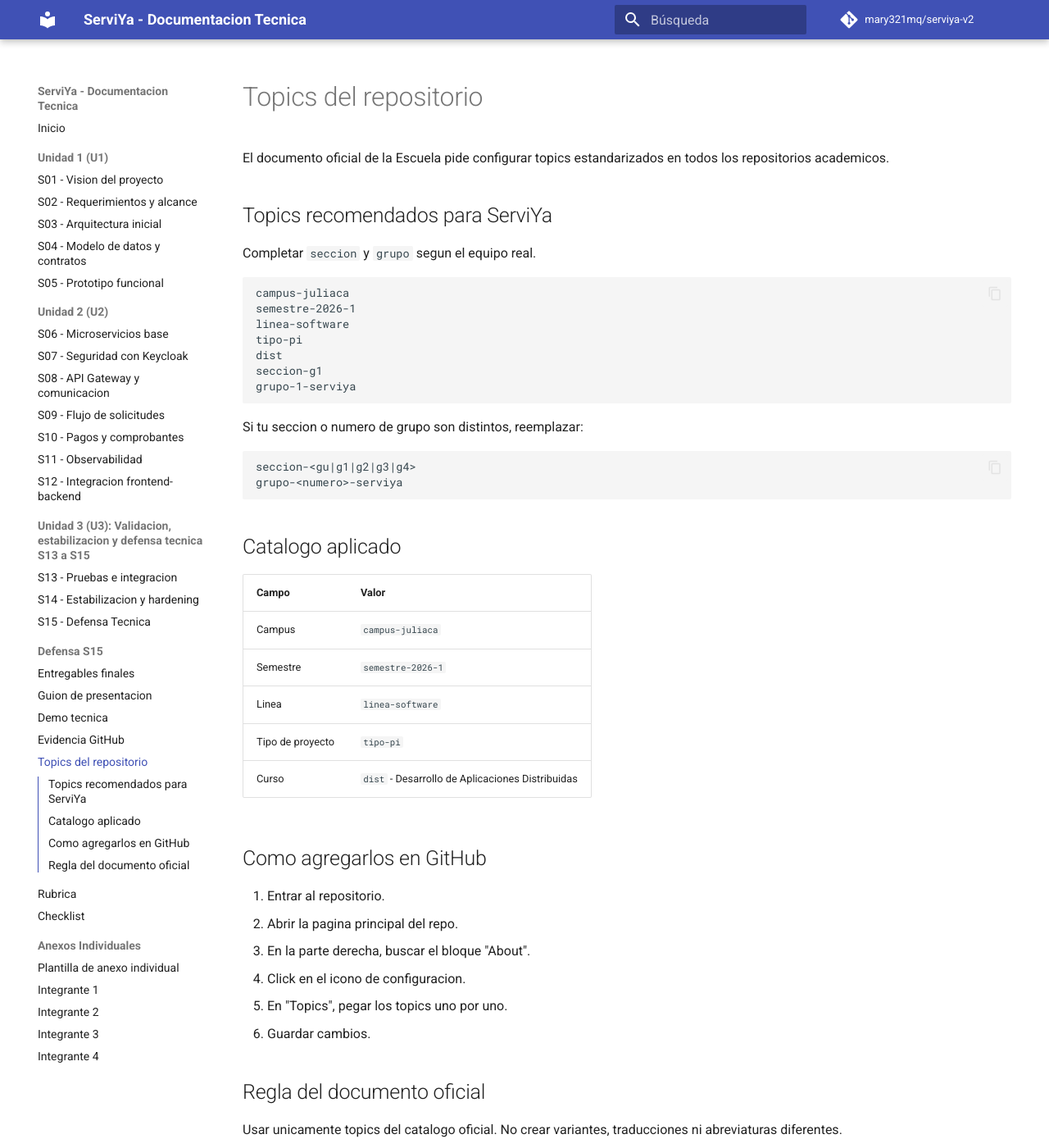
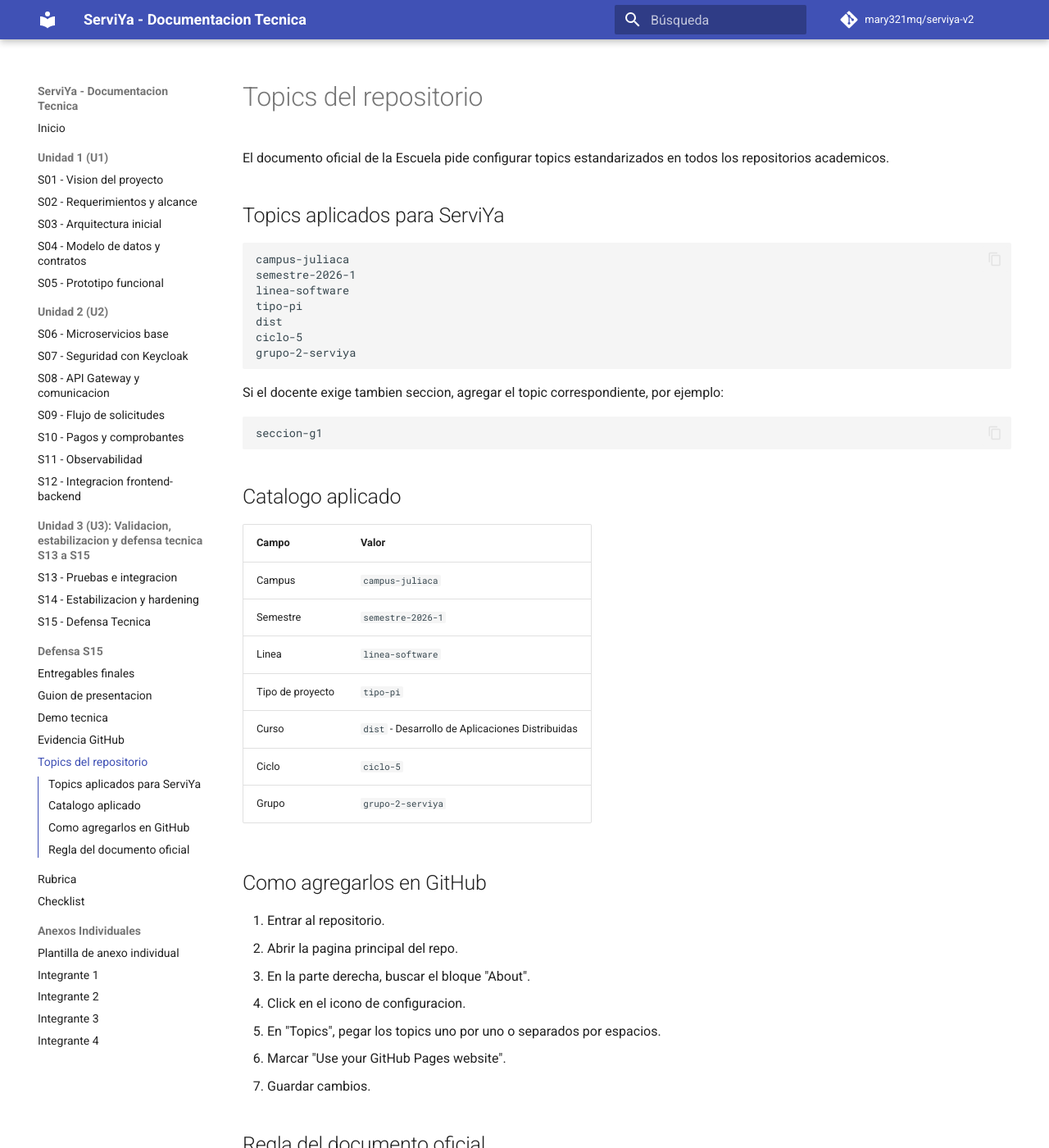
Before and after one commit to mary321mq/serviya-v2, an MkDocs documentation site: the page built from docs/defensa-s15/topics-repositorio.md, in a window 1280 px wide and 1400 px high. Shown: the whole window at 82% size. Built offline with MkDocs 1.6.1 and Material for MkDocs 9.7.7, drawn with Linux system fonts in a browser that asks for light colours; comment, search, counter and statistics services are not loaded.

Commit message:
docs: actualizar topics del repositorio

````diff
--- a/docs/defensa-s15/topics-repositorio.md
+++ b/docs/defensa-s15/topics-repositorio.md
@@ -2,9 +2,7 @@
 
 El documento oficial de la Escuela pide configurar topics estandarizados en todos los repositorios academicos.
 
-## Topics recomendados para ServiYa
-
-Completar `seccion` y `grupo` segun el equipo real.
+## Topics aplicados para ServiYa
 
 ```text
 campus-juliaca
@@ -12,15 +10,14 @@ semestre-2026-1
 linea-software
 tipo-pi
 dist
-seccion-g1
-grupo-1-serviya
+ciclo-5
+grupo-2-serviya
 ```
 
-Si tu seccion o numero de grupo son distintos, reemplazar:
+Si el docente exige tambien seccion, agregar el topic correspondiente, por ejemplo:
 
 ```text
-seccion-<gu|g1|g2|g3|g4>
-grupo-<numero>-serviya
+seccion-g1
 ```
 
 ## Catalogo aplicado
@@ -32,6 +29,8 @@ grupo-<numero>-serviya
 | Linea | `linea-software` |
 | Tipo de proyecto | `tipo-pi` |
 | Curso | `dist` - Desarrollo de Aplicaciones Distribuidas |
+| Ciclo | `ciclo-5` |
+| Grupo | `grupo-2-serviya` |
 
 ## Como agregarlos en GitHub
 
@@ -39,8 +38,9 @@ grupo-<numero>-serviya
 2. Abrir la pagina principal del repo.
 3. En la parte derecha, buscar el bloque "About".
 4. Click en el icono de configuracion.
-5. En "Topics", pegar los topics uno por uno.
-6. Guardar cambios.
+5. En "Topics", pegar los topics uno por uno o separados por espacios.
+6. Marcar "Use your GitHub Pages website".
+7. Guardar cambios.
 
 ## Regla del documento oficial
 
````
